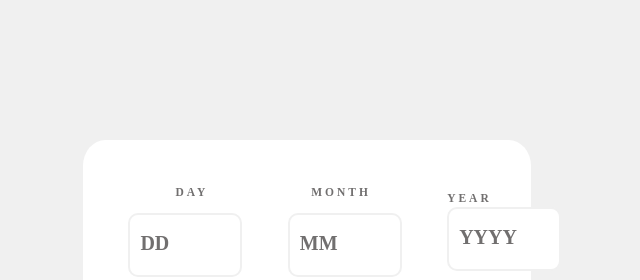
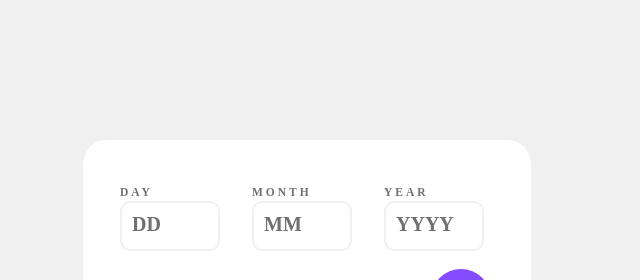
Before and after one commit to Mayochia/Ochia-Tejeno-FrontEnd-Challenge, a plain HTML site: page index.html in a window 1280 px wide. Shown: the top 280 px of the page, without its empty margins (333-973 px from the left). Drawn offline with Linux system fonts and the light colour scheme.

Commit message:
changes by mayg

```diff
--- a/index.html
+++ b/index.html
@@ -25,8 +25,6 @@
 </head>
 <body>
 
-
-
 <div class="container" id = "main">
   <br>
   <br>
@@ -34,15 +32,15 @@
     <form action="php_FILENAMEHERE.php" method="post">
       <div class ="input-container">
         <div class ="inputs">
-          &nbsp &nbsp &nbsp &nbsp <label>DAY</label><br>
-          &nbsp &nbsp &nbsp &nbsp <input type="text" placeholder="DD" required>
+          <label>DAY</label>
+          <input type="text" placeholder="DD" required>
         </div>
         <div class ="inputs">
-          &nbsp &nbsp <label>MONTH</label><br>
-          &nbsp &nbsp <input type="text" placeholder="MM" required>
+          <label>MONTH</label>
+          <input type="text" placeholder="MM" required>
         </div>
         <div class ="inputs">
-        <label>YEAR</label><br>
+        <label>YEAR</label>
         <input type="text" placeholder="YYYY" required>
         </div>
       </div>
--- a/style.css
+++ b/style.css
@@ -1,3 +1,9 @@
+*,*::after,*::before{
+    margin: 0;
+    padding: 0;
+    box-sizing: border-box;
+}
+
 body{
     background-color:hsl(0, 0%, 94%);
 }
@@ -68,22 +74,22 @@ button:active{
 
 .input-container{
     display: flex;
-    justify-content: flex-start;
+    justify-content: center;
     align-items: center;
+    margin-left: -10px;
     margin-top: 10px;
 
-    }
+}
 
 .inputs{
-    flex: 1;
-    margin-left: 11%;
+    flex: 0;
+    margin: 0 1rem 0;
     color: hsl(0, 1%, 44%);
     font-size: 11.5px;
     font-weight: 600;
     font-family: "Poppins";
     letter-spacing:3px;
     display: inline-block;
-
 }
 
 input[type=text]{
@@ -129,7 +135,6 @@ input[type=text]{
     text-indent: 5px;
     font-size: 20px;
     font-family: "Poppins";
-
 }
 
 /* Styles for larger screens */
```
